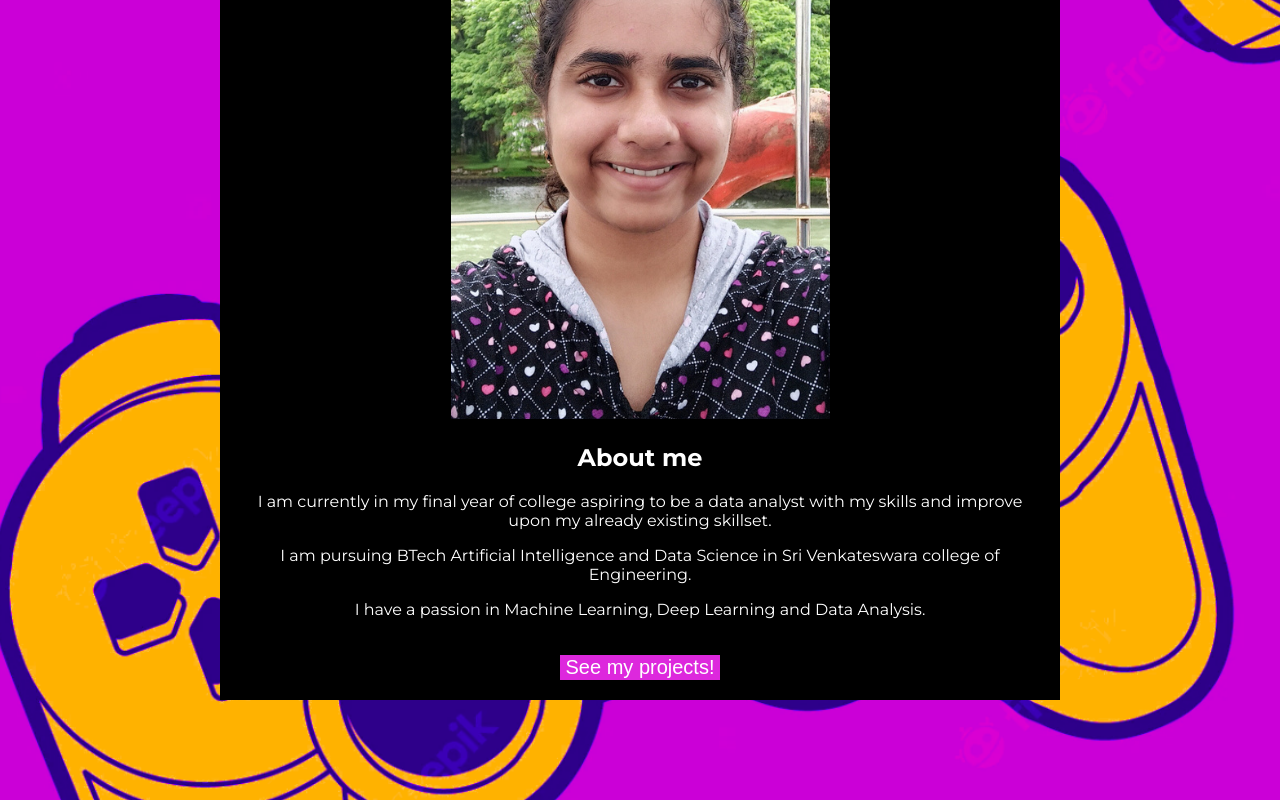
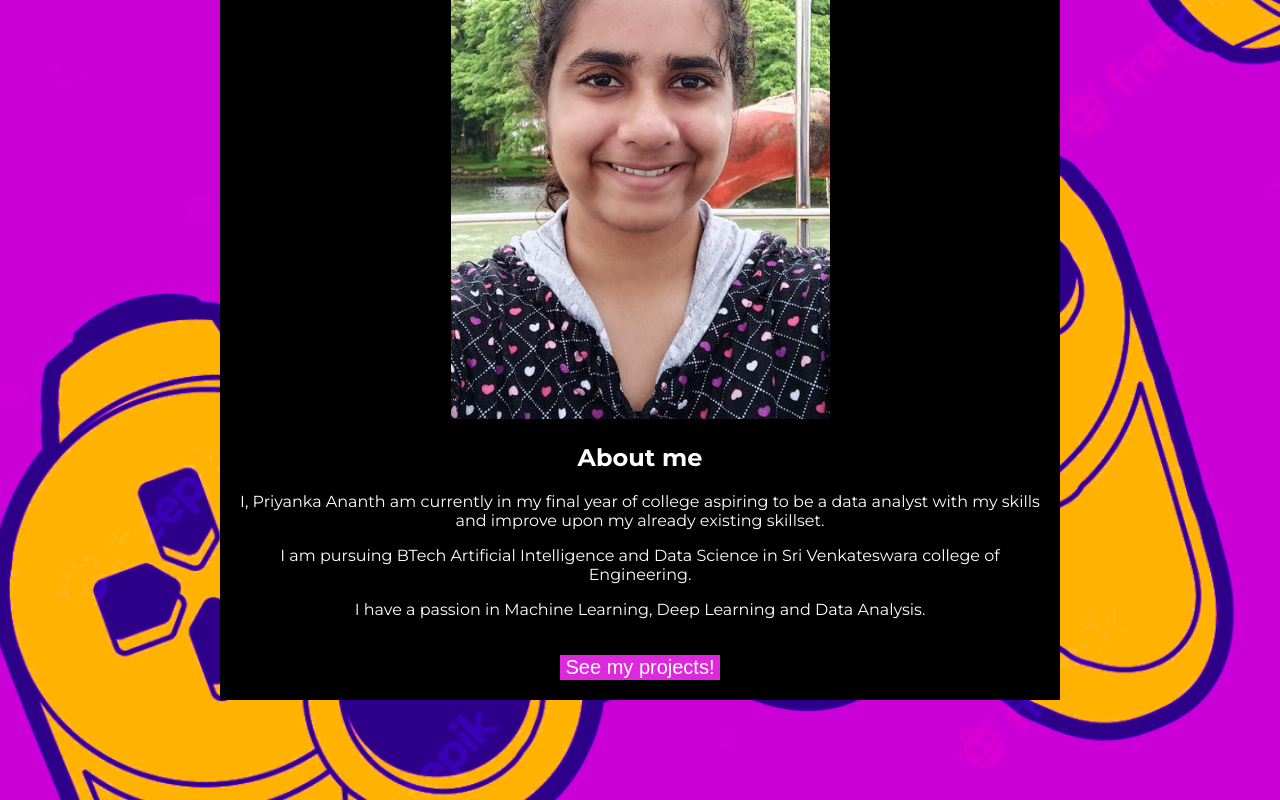
Before and after one commit to 2211Jarl/my_portfolio, a plain HTML site: page index.html in a window 1280 px wide. Shown: the part 431-1231 px from the top of the page. Drawn offline with Linux system fonts and the light colour scheme.

Commit message:
Update index.html

```diff
--- a/index.html
+++ b/index.html
@@ -69,7 +69,7 @@
                 <div class = "center">
                     <h2>About me</h2>
                     <p>
-                        I am currently in my final year of college aspiring to be a data analyst
+                        I, Priyanka Ananth am currently in my final year of college aspiring to be a data analyst
                         with my skills and improve upon my already existing skillset.
                     </p>
                     <p>
```
